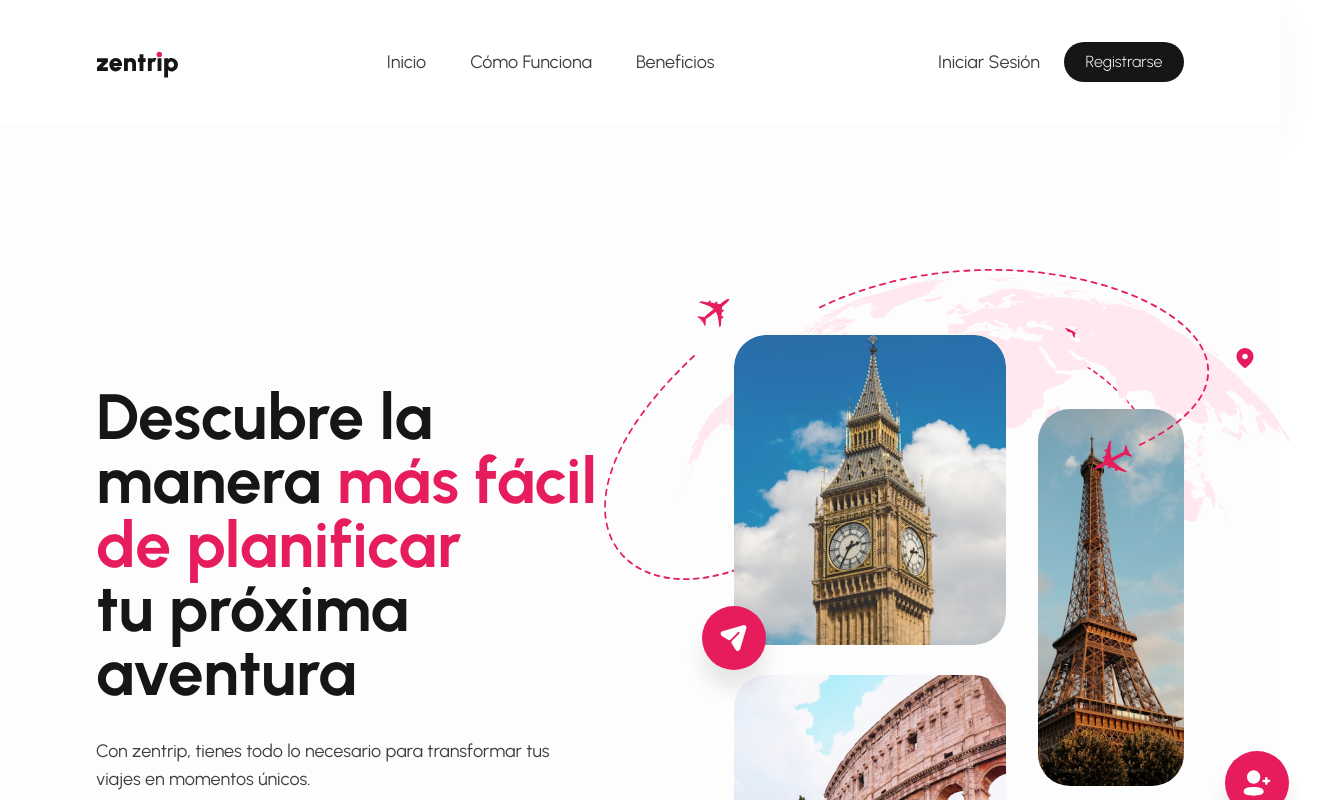
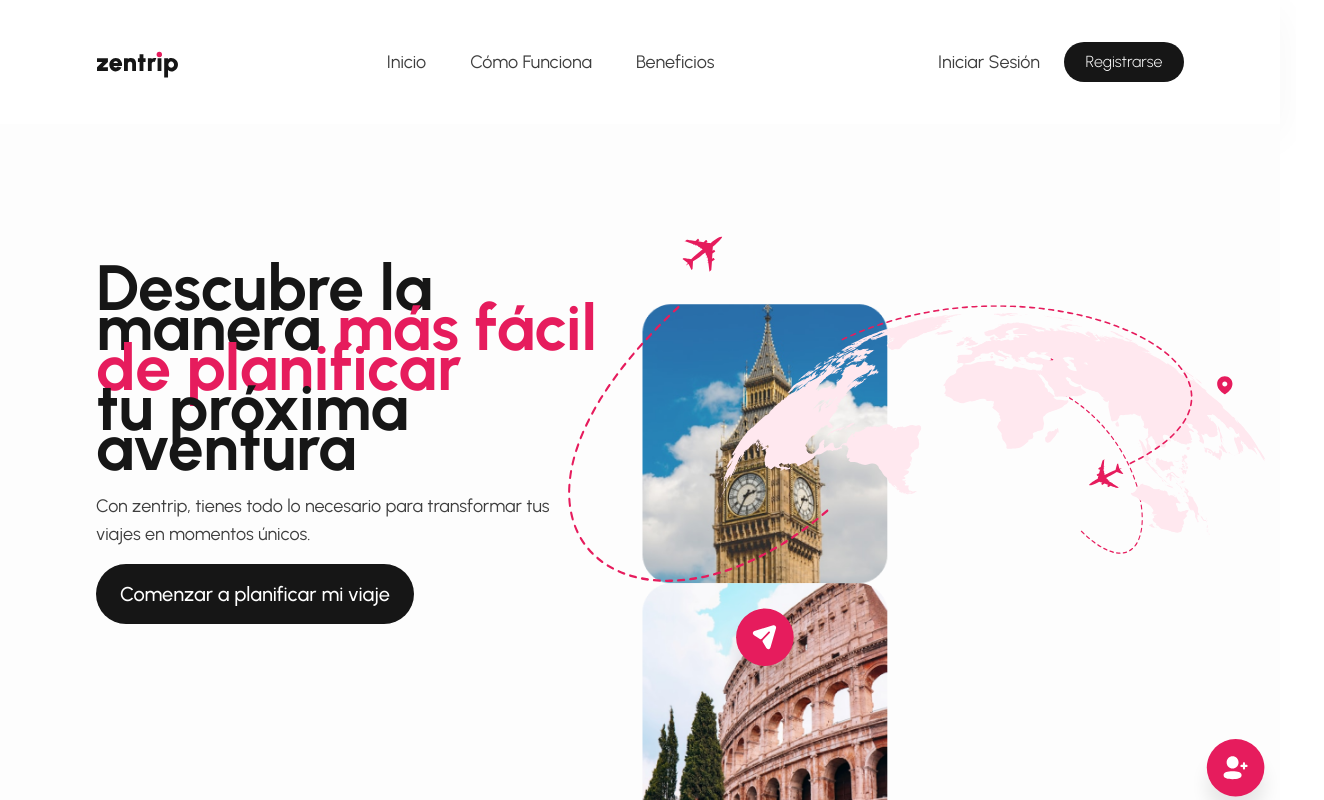
Before and after one commit to Ignacio918/viajes-app, a React (Vite) app in the folder viajes-app/: page / in a window 1280 px wide. Shown: the top 800 px of the page, 1324 px wide, since content can reach past the window. Built offline with nearby package versions, Linux system fonts and the light colour scheme; a web font is replaced by a local one.

Commit message:
arreglos responsivos mobile herosection

```diff
--- a/viajes-app/src/styles/HeroSection.css
+++ b/viajes-app/src/styles/HeroSection.css
@@ -4,16 +4,17 @@
   @apply w-full min-h-screen relative bg-[#FDFDFD];
 }
 
+/* Mobile first - Estilos base para móvil */
 .hero__content {
-  @apply flex justify-between items-center px-6 md:px-12 lg:px-24 pt-24 lg:pt-36 max-w-[1920px] mx-auto;
+  @apply flex flex-col items-center text-center px-6 pt-24 max-w-[1920px] mx-auto;
 }
 
 .hero__text-section {
-  @apply w-full max-w-[502px] flex flex-col gap-6 lg:gap-8;
+  @apply w-full flex flex-col gap-6 items-center max-w-full mb-8;
 }
 
 .hero__title {
-  @apply text-4xl md:text-5xl lg:text-[64px] font-bold font-urbanist leading-tight;
+  @apply text-3xl font-bold font-urbanist leading-tight;
 }
 
 .hero__title-dark {
@@ -25,66 +26,111 @@
 }
 
 .hero__description-container {
-  @apply flex flex-col gap-4 lg:gap-6;
+  @apply flex flex-col gap-4 items-center;
 }
 
 .hero__description {
-  @apply text-base lg:text-lg text-gray-800 font-urbanist;
+  @apply text-base text-gray-800 font-urbanist text-center;
 }
 
 .hero__button {
-  @apply inline-flex px-4 py-3 lg:px-6 lg:py-4 bg-dark text-white rounded-full items-center justify-center transition-all hover:bg-opacity-90;
+  @apply inline-flex px-4 py-3 bg-dark text-white rounded-full items-center justify-center transition-all hover:bg-opacity-90 mx-auto;
 }
 
 .hero__button-text {
-  @apply text-lg lg:text-xl font-medium font-urbanist;
+  @apply text-lg font-medium font-urbanist;
 }
 
+/* Ocultar elementos visuales en mobile */
+.hero__image-section,
+.hero__shape-1,
+.hero__shape-2,
+.hero__shape-3,
+.hero__avion-2,
+.hero__float,
+.hero__badge,
+.hero__location-icon {
+  @apply hidden;
+}
+
+/* Media queries */
+/* Tablet */
+@media (min-width: 768px) {
+  .hero__content {
+    @apply px-12;
+  }
+
+  .hero__title {
+    @apply text-4xl;
+  }
+
+  .hero__description {
+    @apply text-lg;
+  }
+}
+
+/* Desktop - 1080px breakpoint */
+@media (min-width: 1080px) {
+  .hero__content {
+    @apply flex-row items-start text-left px-24 pt-36;
+  }
+
+  .hero__text-section {
+    @apply items-start max-w-[502px] mb-0;
+  }
+
+  .hero__description-container {
+    @apply items-start;
+  }
+
+  .hero__description {
+    @apply text-left;
+  }
+
+  .hero__button {
+    @apply mx-0 px-6 py-4;
+  }
+
+  .hero__button-text {
+    @apply text-xl;
+  }
+
+  .hero__title {
+    @apply text-[64px];
+  }
+
+  /* Mostrar elementos visuales */
   .hero__image-section {
-  @apply relative w-full max-w-[792px] h-[525px] lg:h-[725px] ml-4 lg:ml-0;
+    @apply block relative w-full max-w-[792px] h-[725px] ml-4;
     transform-origin: center;
     scale: 0.9;
   }
 
-@screen xl {
-  .hero__image-section {
-    scale: 1;
-  }
-}
-
-@screen 2xl {
-  .hero__image-section {
-    scale: 1.1;
-  }
-}
-
-/* Ilustraciones y formas */
   .hero__shape-1 {
-  @apply absolute right-0 top-[31.23px] w-[147.09px] h-[274.68px];
+    @apply block absolute right-0 top-[31.23px] w-[147.09px] h-[274.68px];
     padding: 20px;
     z-index: 10;
   }
 
   .hero__shape-1-inner {
     @apply w-full h-full object-contain;
-  transform: scale(1.3);
+    transform: scale(1.2);
   }
 
-/* Ajuste específico para el avión 1 */
   .hero__shape-2 {
-  @apply absolute left-0 top-[77.33px] w-[250.38px] h-[264.78px];
+    @apply block absolute left-0 top-[77.33px] w-[250.38px] h-[264.78px];
     z-index: 10;
     transform: translateY(-20px);
   }
 
   .hero__shape-2-inner {
     @apply w-full h-full object-contain;
-  transform: scale(1.1);
+    transform: scale(1.5);
     transform-origin: bottom right;
   }
 
   .hero__shape-3 {
-  @apply absolute left-[46.21px] top-0;
+    @apply block absolute left-[46.21px] top-0;
     width: 680.23px;
     height: 565.36px;
     z-index: 10;
@@ -96,7 +142,7 @@
   }
 
   .hero__avion-2 {
-  @apply absolute left-[221.06px] top-[1.45px];
+    @apply block absolute left-[221.06px] top-[1.45px];
     width: 391.05px;
     height: 203.28px;
     z-index: 20;
@@ -107,39 +153,10 @@
   }
 
   .hero__location-icon {
-  @apply absolute left-[635px] top-[78px] w-6 h-6;
+    @apply block absolute left-[635px] top-[78px] w-6 h-6;
     z-index: 15;
   }
 
-.hero__icon {
-  @apply w-full h-full;
-}
-
-/* Imágenes de destinos */
-.hero__image {
-  @apply w-[272px] h-[310px] rounded-[32px] object-cover transition-transform hover:scale-105;
-}
-
-.hero__image--tall {
-  @apply h-[377px];
-}
-
-.hero__image-1 {
-  @apply absolute left-[136.02px] top-[67.49px];
-  z-index: 15;
-}
-
-.hero__image-2 {
-  @apply absolute left-[136.02px] top-[407.49px];
-  z-index: 15;
-}
-
-.hero__image-3 {
-  @apply absolute left-[440px] top-[141.49px];
-  z-index: 15;
-}
-
-/* Elementos flotantes */
   .hero__float {
     @apply w-16 h-16 bg-pink-600 rounded-full p-4 flex items-center justify-center transition-transform hover:scale-110;
     box-shadow: 0px 19px 19px rgba(0, 0, 0, 0.09);
@@ -154,30 +171,14 @@
     @apply absolute left-[627px] top-[483px];
   }
 
-.hero__float-icon {
-  @apply w-8 h-8;
-}
-
-/* Badge */
   .hero__badge {
-  @apply absolute left-[376px] top-[627px] px-8 py-4 bg-white rounded-full border border-pink-600 flex items-center gap-2 transition-transform hover:scale-105;
+    @apply flex absolute left-[376px] top-[627px] px-8 py-4 bg-white rounded-full border border-pink-600 items-center gap-2 transition-transform hover:scale-105;
     box-shadow: 0px 43px 26px rgba(0, 0, 0, 0.05);
     z-index: 25;
   }
-
-.hero__badge-icon {
-  @apply w-6 h-6 relative;
 }
 
-.hero__badge-icon-inner {
-  @apply w-[17px] h-5 absolute left-[3.5px] top-[2px];
-}
-
-.hero__badge-text {
-  @apply text-dark text-sm font-bold font-urbanist leading-[16.8px];
-}
-
-/* Media Queries para pantallas más grandes */
+/* Pantallas extra grandes */
 @media (min-width: 1600px) {
   .hero__content {
     @apply px-32;
@@ -187,16 +188,18 @@
     @apply max-w-[600px];
   }
 
-  .hero__title {
-    @apply text-7xl;
-  }
-
-  .hero__description {
-    @apply text-xl;
+  .hero__image-section {
+    scale: 1;
   }
 }
 
-/* Animaciones */
+@media (min-width: 1920px) {
+  .hero__image-section {
+    scale: 1.1;
+  }
+}
+
+/* Transiciones y animaciones base */
 .hero__image,
 .hero__float,
 .hero__badge,
@@ -207,7 +210,6 @@
   transition: all 0.3s ease-in-out;
 }
 
-/* Mejoras de interactividad */
 .hero__float:hover {
   transform: translateY(-5px);
 }
```
Lines whose indentation alone changed are shown as unchanged.
